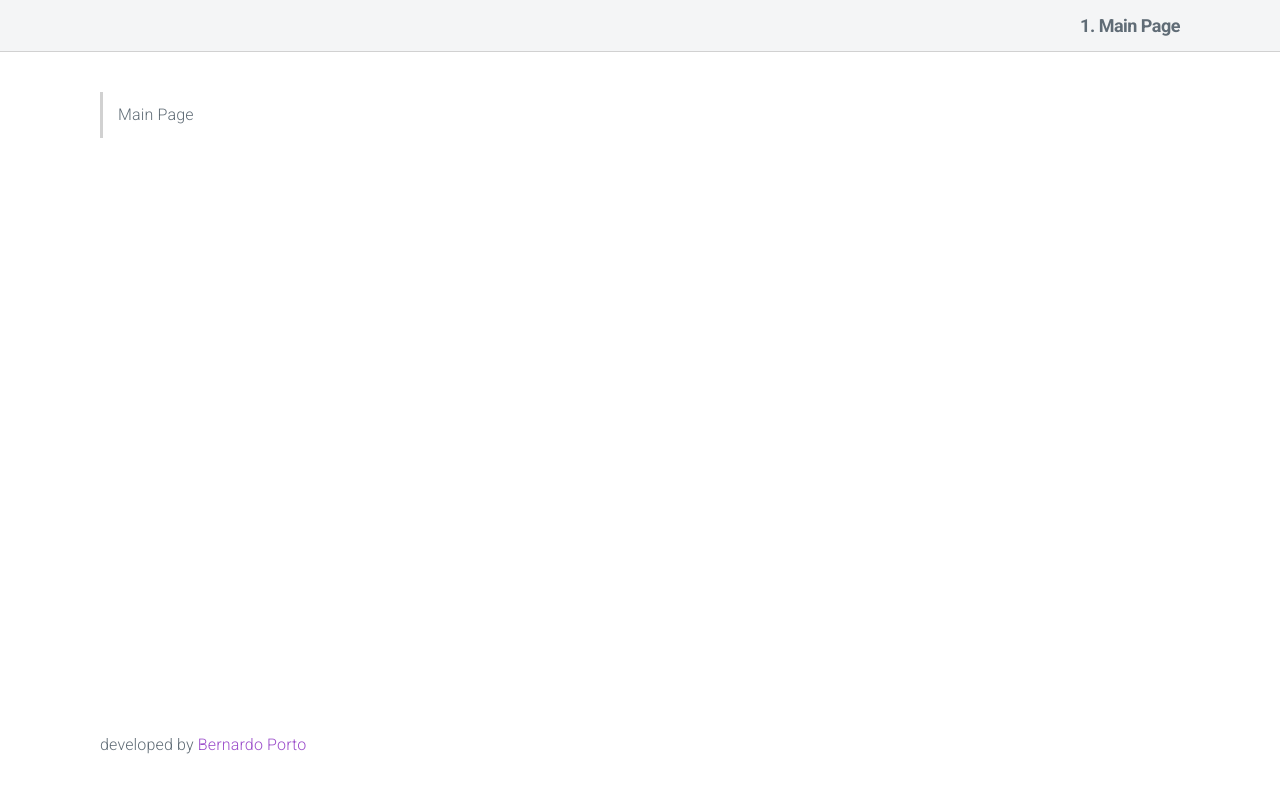
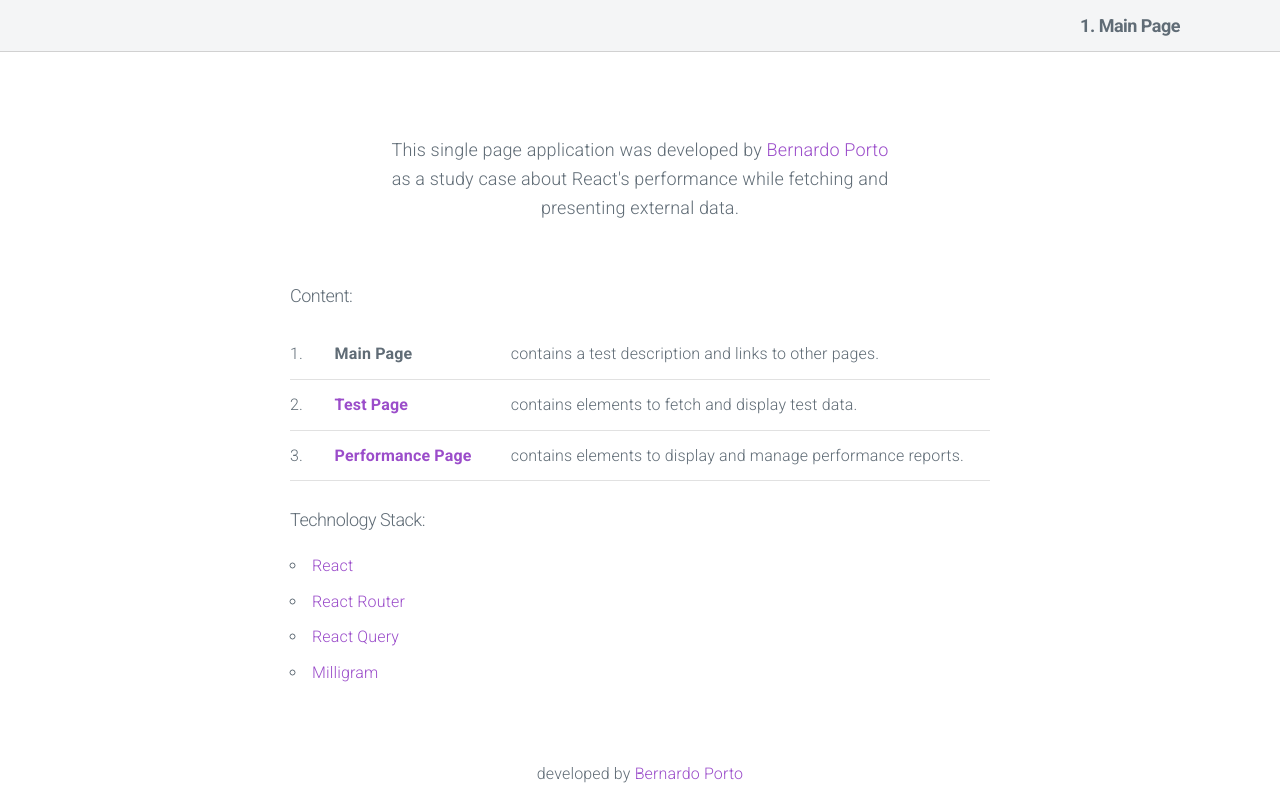
Before and after one commit to bernaporto/react-performance-study, a React app: page / in a window 1280 px wide. Built offline with nearby package versions, Linux system fonts and the light colour scheme.

Commit message:
feat: implement main page content

```diff
--- a/package.json
+++ b/package.json
@@ -40,6 +40,7 @@
   "dependencies": {
     "react": "18.2.0",
     "react-dom": "18.2.0",
+    "react-query": "^3.39.1",
     "react-router-dom": "6.3.0"
   }
 }
--- a/src/components/Footer.css
+++ b/src/components/Footer.css
@@ -4,7 +4,7 @@
   height: 5.2rem;
 }
 
-.footer-root p {
+.footer-disclaimer {
   text-align: center;
   width: fit-content;
   line-height: 5.2rem;
--- a/src/components/Footer.tsx
+++ b/src/components/Footer.tsx
@@ -1,16 +1,13 @@
+import './Footer.css';
 import React, { FC } from 'react';
-import { LinkBlank } from './Link';
+import { LinkedinLink } from './Link';
 
 export const Footer: FC = () => {
   return (
     <footer className="footer-root">
-      <section className="container">
+      <section className="container footer-disclaimer">
         <p>
-          developed by{' '}
-          <LinkBlank
-            url="https://www.linkedin.com/in/bernaporto"
-            label="Bernardo Porto"
-          />
+          developed by <LinkedinLink />
         </p>
       </section>
     </footer>
--- a/src/components/index.ts
+++ b/src/components/index.ts
@@ -1,2 +1,3 @@
 export { CustomBrowserRouter } from './CustomBrowserRouter';
 export { Layout } from './Layout';
+export { LinkBlank, LinkedinLink } from './Link';
--- /dev/null
+++ b/src/pages/Main.css
@@ -0,0 +1,11 @@
+.main-page-root {
+  max-width: 70rem;
+  margin: auto;
+}
+
+.main-page-description {
+  font-size: 1.8rem;
+  max-width: 52rem;
+  text-align: center;
+  margin: 6rem auto;
+}
--- a/src/pages/Main.tsx
+++ b/src/pages/Main.tsx
@@ -1,9 +1,102 @@
+import './Main.css';
 import React, { FC } from 'react';
+import { Link } from 'react-router-dom';
+import { LinkBlank, LinkedinLink } from '../components';
+import { ERouteType } from '../constants';
 
-export const MainPage: FC = () => {
+interface IPageConfig {
+  label: string;
+  description: string;
+  route?: ERouteType;
+}
+
+interface IStackConfig {
+  label: string;
+  url: string;
+}
+
+const pagesConfig: IPageConfig[] = [
+  {
+    label: 'Main Page',
+    description: 'contains a test description and links to other pages.',
+  },
+  {
+    route: ERouteType.TEST,
+    label: 'Test Page',
+    description: 'contains elements to fetch and display test data.',
+  },
+  {
+    route: ERouteType.PERFORMANCE,
+    label: 'Performance Page',
+    description: 'contains elements to display and manage performance reports.',
+  },
+];
+
+const stackConfig: IStackConfig[] = [
+  {
+    label: 'React',
+    url: 'https://reactjs.org/',
+  },
+  {
+    label: 'React Router',
+    url: 'https://reactrouter.com/',
+  },
+  {
+    label: 'React Query',
+    url: 'https://react-query.tanstack.com/',
+  },
+  {
+    label: 'Milligram',
+    url: 'https://milligram.io/',
+  },
+];
+
+export const MainPage: FC = () => (
+  <section data-testid="main-page-root" className="main-page-root">
+    <section>
+      <p className="main-page-description">
+        This single page application was developed by <LinkedinLink /> as a
+        study case about React's performance while fetching and presenting
+        external data.
+      </p>
+    </section>
+
+    <section>
+      <h5>Content:</h5>
+      <table>
+        <tbody>
+          {pagesConfig.map(({ route, label, description }, index) => (
+            <tr key={`${label.replace(/\s/g, '')}_${index}`}>
+              <td>{index + 1}.</td>
+              <td>{<PageLabel label={label} route={route} />}</td>
+              <td>{description}</td>
+            </tr>
+          ))}
+        </tbody>
+      </table>
+    </section>
+
+    <section>
+      <h5>Technology Stack:</h5>
+      <ul>
+        {stackConfig.map(({ label, url }) => (
+          <li key={label}>
+            <LinkBlank url={url} label={label} />
+          </li>
+        ))}
+      </ul>
+    </section>
+  </section>
+);
+
+const PageLabel: FC<Omit<IPageConfig, 'description'>> = (props) => {
+  const { label, route } = props;
+
+  if (!route) return <b>{label}</b>;
+
   return (
-    <section data-testid="main-page-root">
-      <blockquote>Main Page</blockquote>
-    </section>
+    <Link to={route}>
+      <b>{label}</b>
+    </Link>
   );
 };
```
Also changed, not shown: 1 other file (tests, documents, lock files or other folders).
